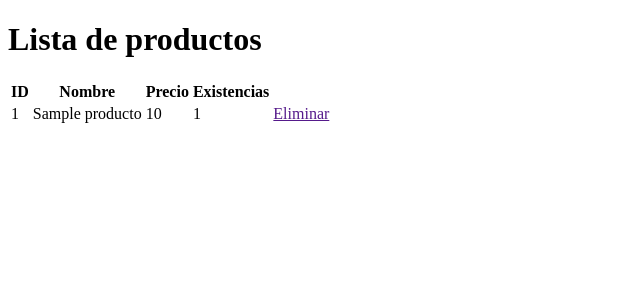
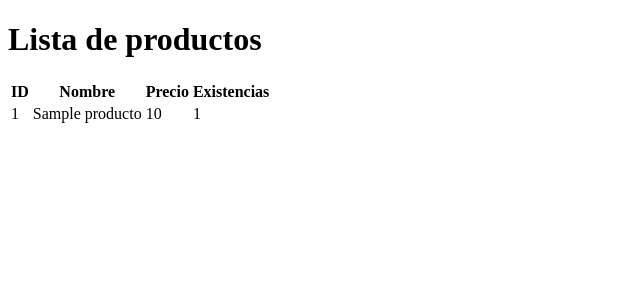
Before and after one commit to RigobertoPO/Demo5, a PHP site: page / in a window 1280 px wide. Shown: the top 300 px of the page, without its empty margins (0-640 px from the left). Run offline with PHP 8.4, Linux system fonts and the light colour scheme; tables that the repository leaves empty hold one stand-in row (values such as "Sample post").

Commit message:
cambios en index

```diff
--- a/index.php
+++ b/index.php
@@ -31,7 +31,6 @@
                         echo '<td>'.$registro['Nombre'].'</td>';
                         echo '<td>'.$registro['Precio'].'</td>';
                         echo '<td>'.$registro['Existencias'].'</td>';
-                        echo'<td><a href="">Eliminar</a></td>';
                         echo '</tr>';
                         }
                     }
```
